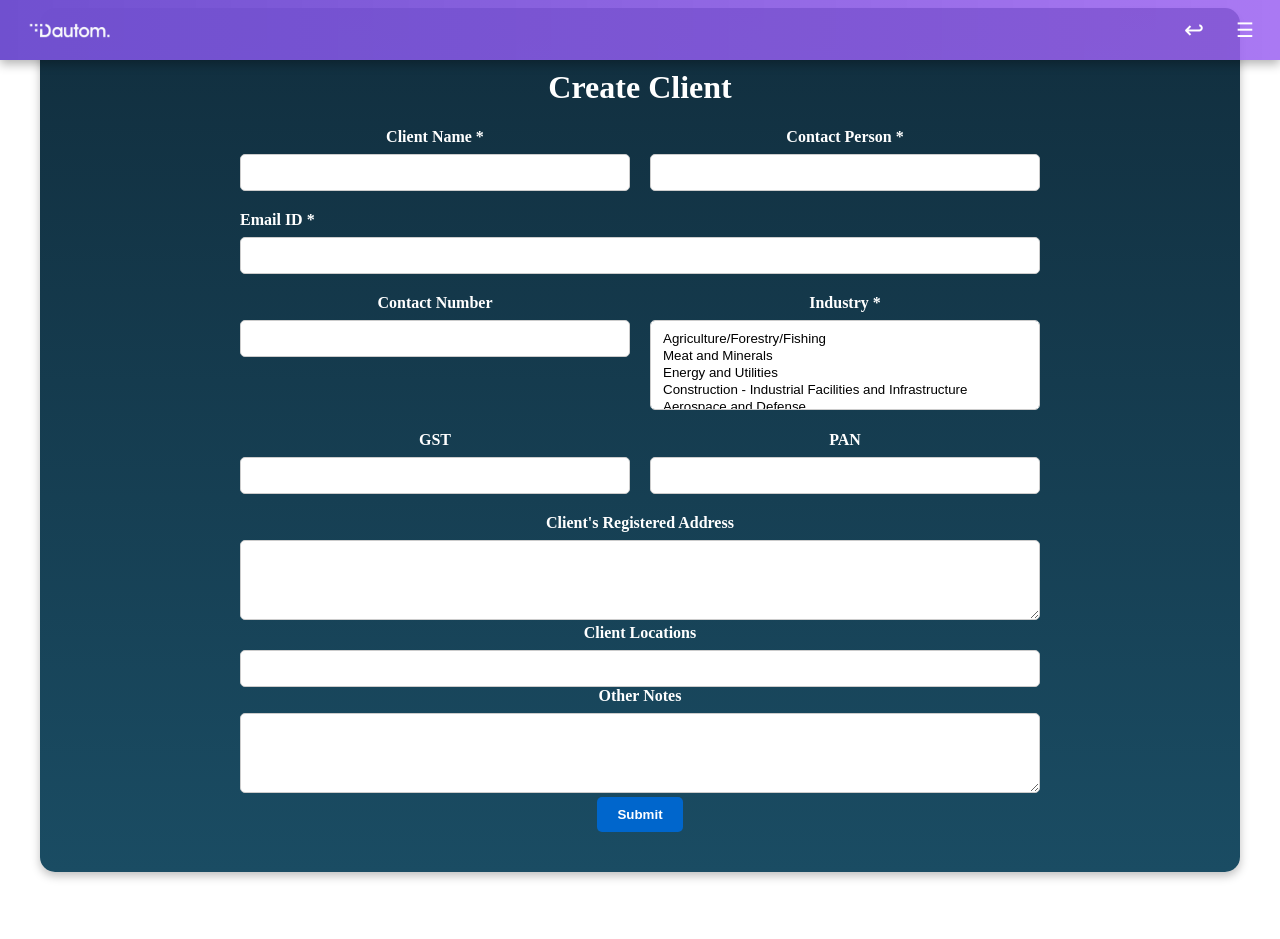
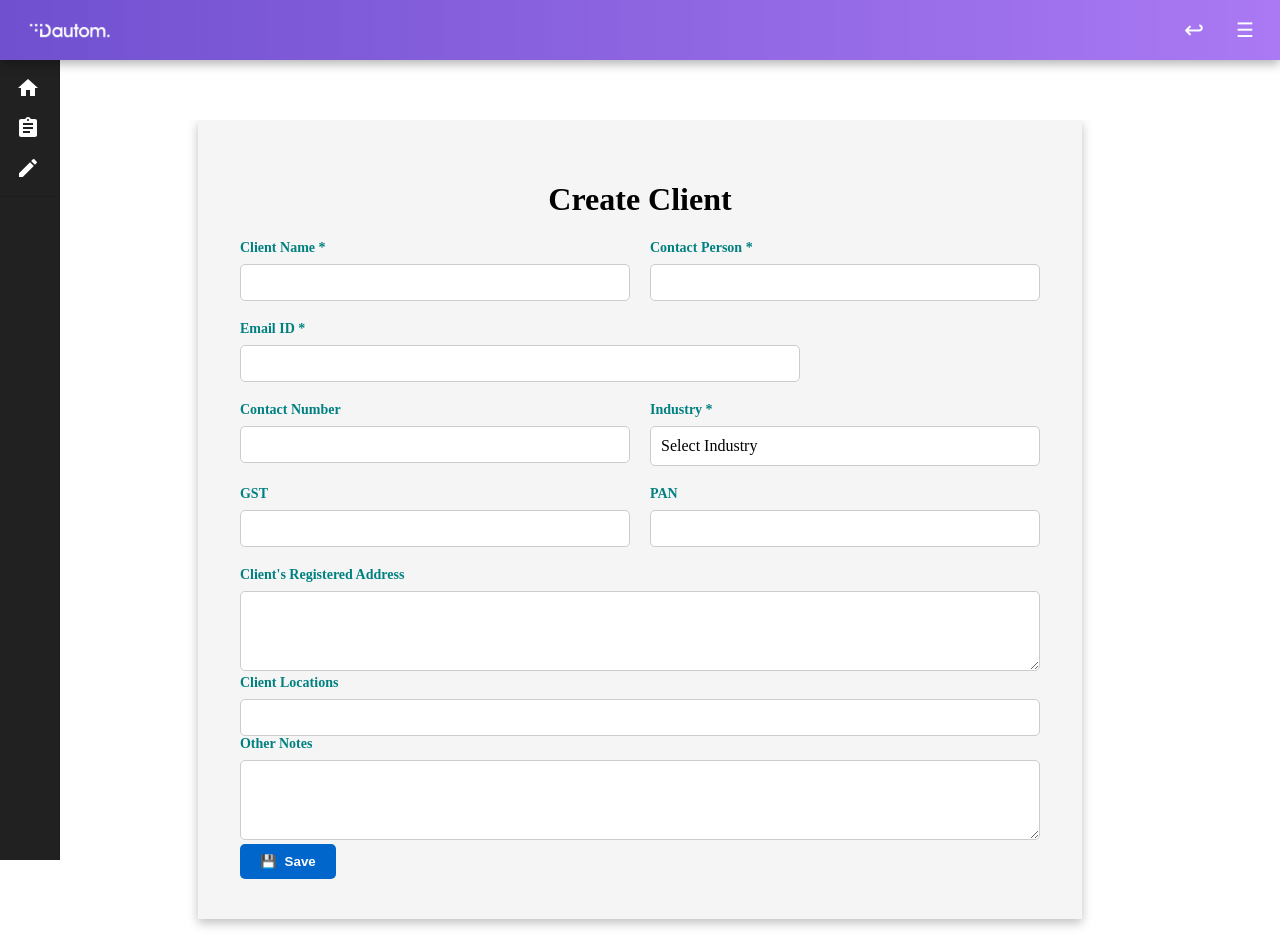
Before and after one commit to VishalShekha/ATS, a React (Create React App) app in the folder Frontend/ats/: page /createClient in a window 1280 px wide. Before the commit the page ends 892 px from the top, so only its background shows below. Built offline with nearby package versions, Linux system fonts and the light colour scheme.

Commit message:
create client fixed

```diff
--- a/Frontend/ats/package.json
+++ b/Frontend/ats/package.json
@@ -7,6 +7,7 @@
     "@emotion/styled": "^11.14.0",
     "@mui/icons-material": "^6.4.0",
     "@mui/material": "^6.3.1",
+    "@mui/x-date-pickers": "^7.24.0",
     "cra-template": "1.2.0",
     "react": "^19.0.0",
     "react-dom": "^19.0.0",
--- a/Frontend/ats/src/App.js
+++ b/Frontend/ats/src/App.js
@@ -4,6 +4,7 @@ import HomePage from "./Pages/HomePage.js";
 import AmLogin from "./Pages/am_login.js";
 import AmHome from "./Pages/AM/am_home.js";
 import CreateClient from "./Pages/AM/CreateClient.js";
+import AddRequirement from "./Pages/AM/addReq.js";
 
 function App() {
   return (
@@ -18,6 +19,7 @@ function App() {
         <Route path="/amlogin" element={<AmLogin />} />
         <Route path="/amhome" element={<AmHome />} />
         <Route path="/createClient" element={<CreateClient />} />
+        <Route path="/addRequirement" element={<AddRequirement />} />
 
       </Routes>
     </Router>
--- a/Frontend/ats/src/Components/AM_Sidebar.js
+++ b/Frontend/ats/src/Components/AM_Sidebar.js
@@ -24,9 +24,9 @@ export default function Sidebar() {
           [`& .MuiDrawer-paper`]: {
             width: isExpanded ? drawerWidthExpanded : drawerWidthCollapsed,
             boxSizing: 'border-box',
-            position: 'absolute',
-            top: '60px',
-            height: '100vh',
+            position: 'fixed',  // Use fixed position to keep the sidebar in place when scrolling
+            top: '60px',             // Align with the top of the viewport
+            height: '100vh',    // Ensure the sidebar covers the full height of the viewport
             transition: 'width 0.3s',
             overflow: 'hidden',
             zIndex: 100,
--- a/Frontend/ats/src/Pages/AM/CreateClient.js
+++ b/Frontend/ats/src/Pages/AM/CreateClient.js
@@ -1,6 +1,6 @@
 import React, { useState } from 'react';
 import Header from '../../Components/Header';
-
+import Sidebar from '../../Components/AM_Sidebar';
 
 const CreateClient = () => {
   const [clientDetails, setClientDetails] = useState({
@@ -8,7 +8,7 @@ const CreateClient = () => {
     contactPerson: '',
     emailId: '',
     contactNumber: '',
-    industry: [],
+    industry: '',
     registeredAddress: '',
     gst: '',
     pan: '',
@@ -16,23 +16,25 @@ const CreateClient = () => {
     otherNotes: '',
   });
 
+  const [isIndustryOpen, setIndustryOpen] = useState(false);
+
   const styles = {
     buttonBox: {
-      background: 'linear-gradient(to bottom, #112E3E, #1A4C63)',
-      width: '100%',
+      background: '#f5f5f5',
+      width: '70%',
       maxWidth: '1200px',
-      borderRadius: '15px',
       boxShadow: '0px 4px 10px rgba(0, 0, 0, 0.25)',
       padding: '40px',
       textAlign: 'center',
       marginLeft: 'auto',
       marginRight: 'auto',
-      height: '100%',
+
       marginBottom: '20px',
       display: 'flex',
       justifyContent: 'center',
       alignItems: 'center',
       boxSizing: 'border-box',
+      marginTop: '0px',
     },
     formContainer: {
       width: '100%',
@@ -47,12 +49,14 @@ const CreateClient = () => {
     },
     formGroup: {
       flex: 1,
+      textAlign: 'left',
     },
     label: {
       display: 'block',
       marginBottom: '8px',
       fontWeight: 'bold',
-      color: '#ffffff',
+      color: '#008080',
+      fontSize: '14px',
     },
     input: {
       width: '100%',
@@ -84,7 +88,10 @@ const CreateClient = () => {
       borderRadius: '5px',
       cursor: 'pointer',
       fontWeight: 'bold',
-      alignSelf: 'center',
+      display: 'flex',
+      alignItems: 'center',
+      justifyContent: 'center',
+      gap: '8px',
     },
   };
 
@@ -93,9 +100,13 @@ const CreateClient = () => {
     setClientDetails({ ...clientDetails, [name]: value });
   };
 
+  const toggleIndustryDropdown = () => {
+    setIndustryOpen(!isIndustryOpen);
+  };
+
   const handleIndustryChange = (e) => {
-    const options = Array.from(e.target.selectedOptions, (option) => option.value);
-    setClientDetails({ ...clientDetails, industry: options });
+    setClientDetails({ ...clientDetails, industry: e.target.value });
+    setIndustryOpen(false);
   };
 
   const handleSubmit = (e) => {
@@ -106,9 +117,10 @@ const CreateClient = () => {
   return (
     <div>
       <Header />
+      <Sidebar />
       <div style={styles.buttonBox}>
         <div style={styles.formContainer}>
-          <h1 style={{ color: '#ffffff' }}>Create Client</h1>
+          <h1 style={{ color: '#000000' }}>Create Client</h1>
           <form onSubmit={handleSubmit}>
             {/* Client Name and Contact Person */}
             <div style={styles.row}>
@@ -144,7 +156,7 @@ const CreateClient = () => {
                 name="emailId"
                 value={clientDetails.emailId}
                 onChange={handleInputChange}
-                style={styles.input}
+                style={{ ...styles.input, width: '70%' }}
                 required
               />
             </div>
@@ -163,16 +175,34 @@ const CreateClient = () => {
               </div>
               <div style={styles.formGroup}>
                 <label style={styles.label}>Industry *</label>
+                <div
+                  onClick={toggleIndustryDropdown}
+                  style={{
+                    position: 'relative',
+                    cursor: 'pointer',
+                    border: '1px solid #ccc',
+                    padding: '10px',
+                    borderRadius: '5px',
+                    backgroundColor: '#fff',
+                  }}
+                >
+                  {clientDetails.industry || 'Select Industry'}
+                  {isIndustryOpen && (
                     <select
                       name="industry"
-                  multiple
                       value={clientDetails.industry}
                       onChange={handleIndustryChange}
-                  style={styles.select}
-                  required
+                      style={{
+                        ...styles.select,
+                        position: 'absolute',
+                        top: '100%',
+                        left: 0,
+                        width: '100%',
+                        zIndex: 1,
+                      }}
+                      size={10}
+                      onBlur={() => setIndustryOpen(false)}
                     >
-                  {/* Industry options */}
-                  {/* TODO:Get this list from DB */}
                       <option value="Agriculture/Forestry/Fishing">Agriculture/Forestry/Fishing</option>
                   <option value="Meat and Minerals">Meat and Minerals</option>
                   <option value="Energy and Utilities">Energy and Utilities</option>
@@ -232,7 +262,11 @@ const CreateClient = () => {
                   <option value="Fitness and Wellness">Fitness and Wellness</option>
                   <option value="Fintech">Fintech</option>
                   <option value="Edtech">Edtech</option>
+
+                      {/* Add more options as needed */}
                     </select>
+                  )}
+                </div>
               </div>
             </div>
 
@@ -294,12 +328,11 @@ const CreateClient = () => {
               />
             </div>
 
-            {/* Submit Button */}
+            {/* Save Button */}
             <button type="submit" style={styles.submitButton}>
-              Submit
+              <span>💾</span>
+              Save
             </button>
-
-
           </form>
         </div>
       </div>
```
Also changed, not shown: Frontend/ats/src/Pages/AM/addReq.js (renamed from Frontend/ats/src/Pages/addReq.js), Frontend/ats/src/Pages/Data.js (added), 1 other file (tests, documents, lock files or other folders). Lines whose indentation alone changed are shown as unchanged.
